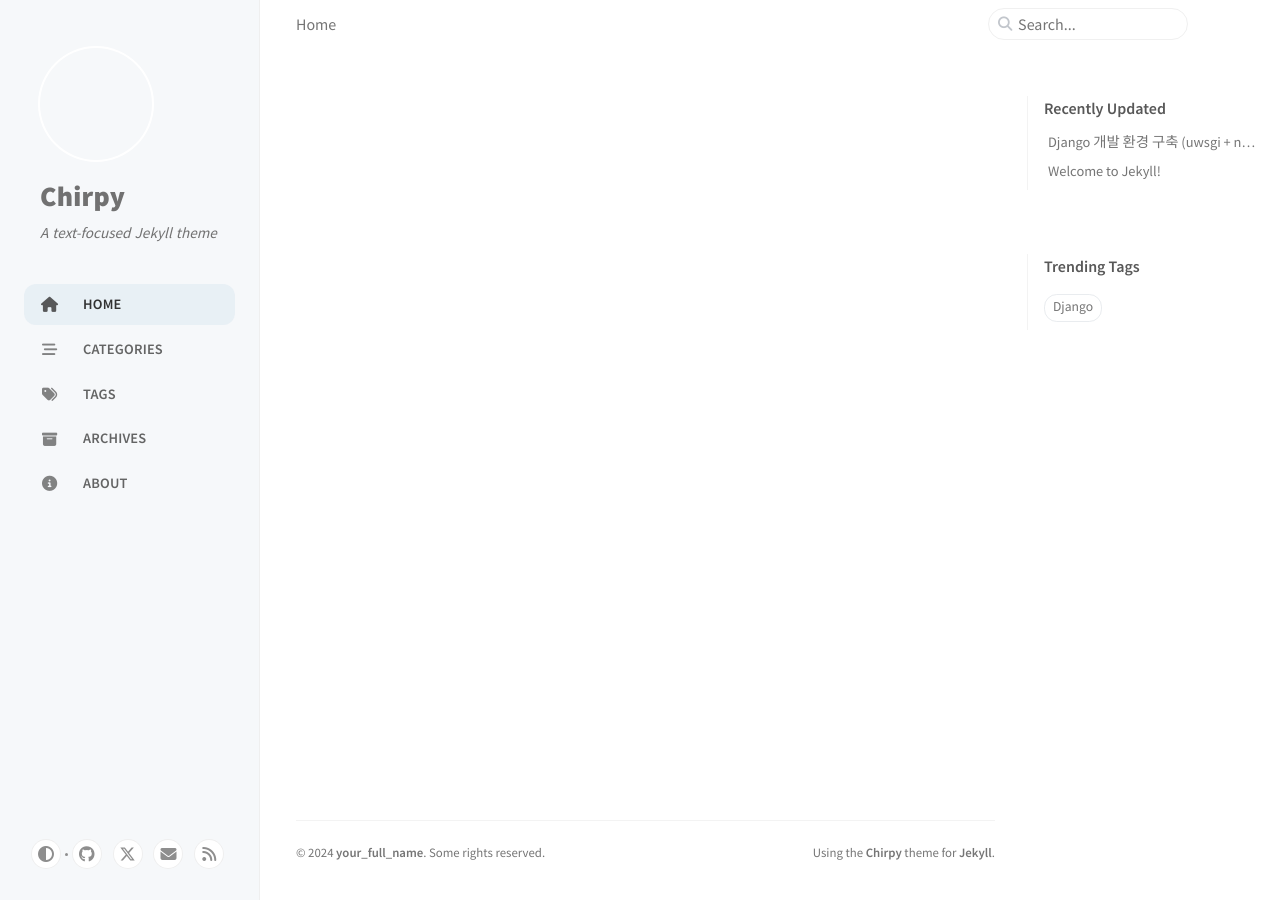
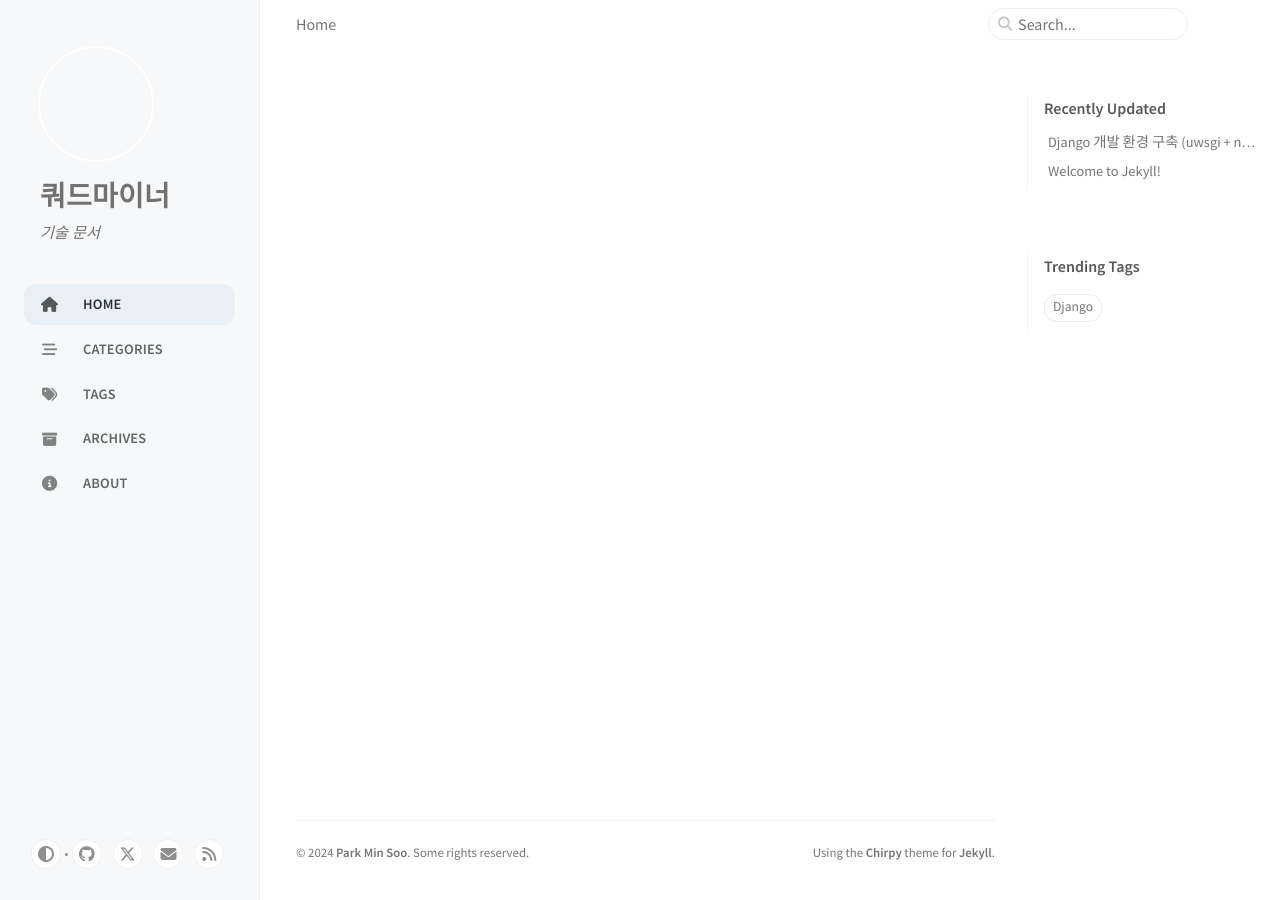
Before and after one commit to parkms1000/parkms1000.github.io, a Jekyll site: the page built from index.markdown, in a window 1280 px wide. Built offline with Jekyll 4.4.1, drawn with Linux system fonts in a browser that asks for light colours; cached includes are drawn as plain includes; nearby versions of some CDN libraries.

Commit message:
update _config.yml

```diff
--- a/_config.yml
+++ b/_config.yml
@@ -14,9 +14,9 @@ timezone:
 # jekyll-seo-tag settings › https://github.com/jekyll/jekyll-seo-tag/blob/master/docs/usage.md
 # ↓ --------------------------
 
-title: Chirpy # the main title
+title: 쿼드마이너 # the main title
 
-tagline: A text-focused Jekyll theme # it will display as the subtitle
+tagline: 기술 문서 # it will display as the subtitle
 
 description: >- # used by seo meta and the atom feed
   A minimal, responsive and feature-rich Jekyll theme for technical writing.
@@ -26,7 +26,7 @@ description: >- # used by seo meta and the atom feed
 url: ""
 
 github:
-  username: github_username # change to your GitHub username
+  username: private # change to your GitHub username
 
 twitter:
   username: twitter_username # change to your Twitter username
@@ -34,7 +34,7 @@ twitter:
 social:
   # Change to your full name.
   # It will be displayed as the default author of the posts and the copyright owner in the Footer
-  name: your_full_name
+  name: Park Min Soo
   email: example@domain.com # change to your email address
   links:
     # The first element serves as the copyright owner's link
```
